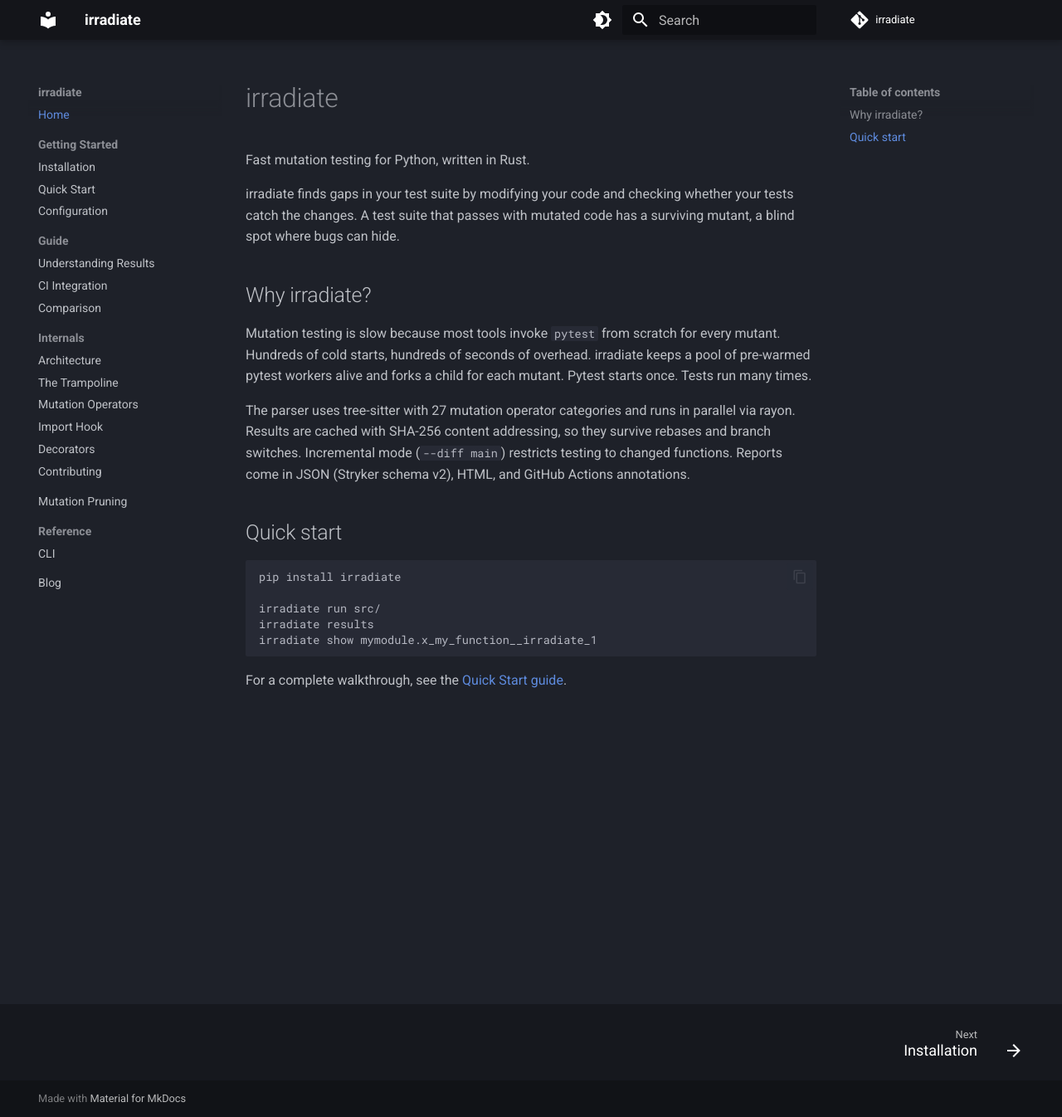
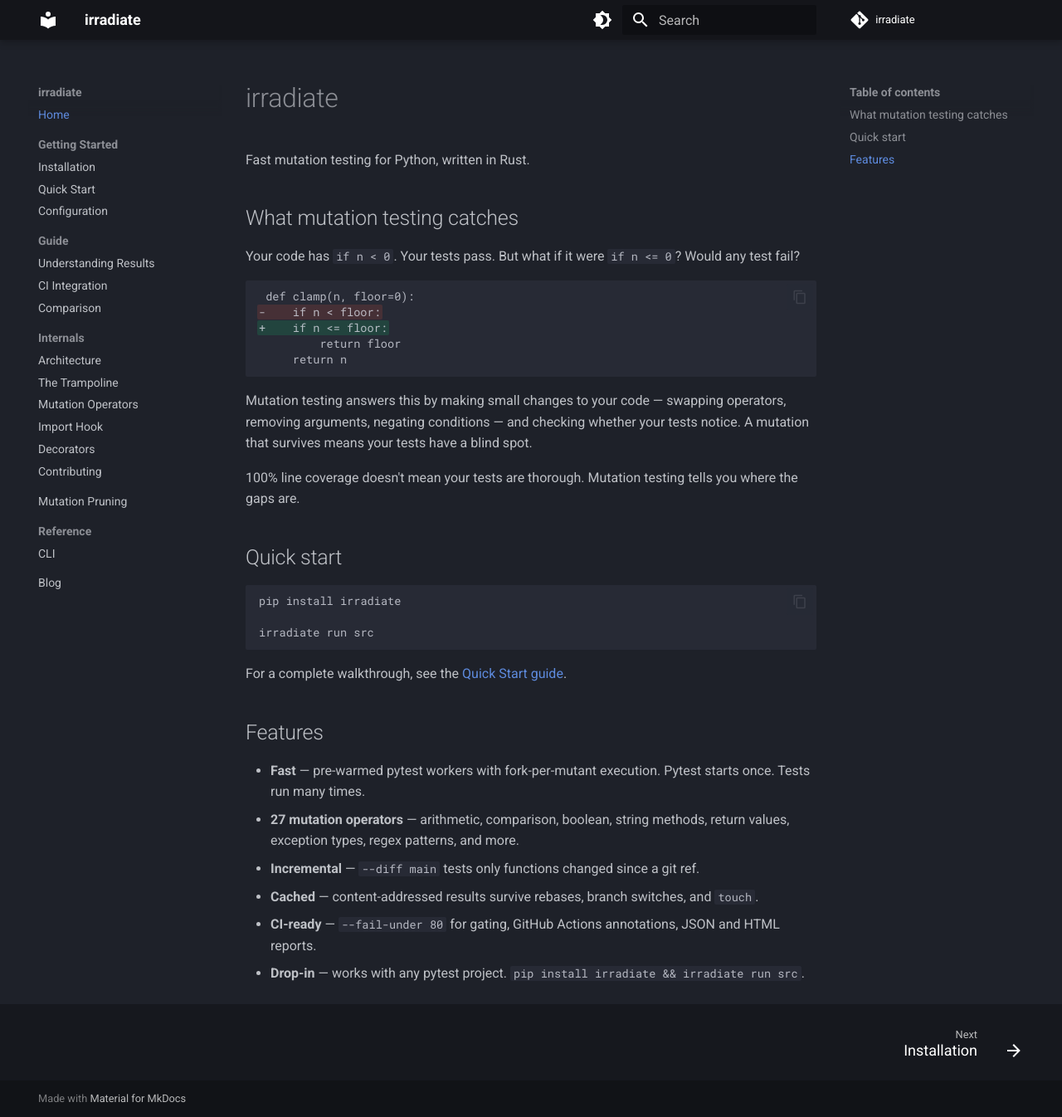
Before and after one commit to nwyin/irradiate, an MkDocs documentation site: the page built from docs/index.md, in a window 1280 px wide and 1346 px high. Shown: the whole window at 83% size. Built offline with MkDocs 1.6.1 and Material for MkDocs 9.7.7, drawn with Linux system fonts in a browser that asks for light colours; comment, search, counter and statistics services are not loaded.

Commit message:
more updates

````diff
--- a/docs/index.md
+++ b/docs/index.md
@@ -2,22 +2,37 @@
 
 Fast mutation testing for Python, written in Rust.
 
-irradiate finds gaps in your test suite by modifying your code and checking whether your tests catch the changes. A test suite that passes with mutated code has a surviving mutant, a blind spot where bugs can hide.
+## What mutation testing catches
 
-## Why irradiate?
+Your code has `if n < 0`. Your tests pass. But what if it were `if n <= 0`? Would any test fail?
 
-Mutation testing is slow because most tools invoke `pytest` from scratch for every mutant. Hundreds of cold starts, hundreds of seconds of overhead. irradiate keeps a pool of pre-warmed pytest workers alive and forks a child for each mutant. Pytest starts once. Tests run many times.
+```diff
+ def clamp(n, floor=0):
+-    if n < floor:
++    if n <= floor:
+         return floor
+     return n
+```
 
-The parser uses tree-sitter with 27 mutation operator categories and runs in parallel via rayon. Results are cached with SHA-256 content addressing, so they survive rebases and branch switches. Incremental mode (`--diff main`) restricts testing to changed functions. Reports come in JSON (Stryker schema v2), HTML, and GitHub Actions annotations.
+Mutation testing answers this by making small changes to your code — swapping operators, removing arguments, negating conditions — and checking whether your tests notice. A mutation that survives means your tests have a blind spot.
+
+100% line coverage doesn't mean your tests are thorough. Mutation testing tells you where the gaps are.
 
 ## Quick start
 
 ```bash
 pip install irradiate
 
-irradiate run src/
-irradiate results
-irradiate show mymodule.x_my_function__irradiate_1
+irradiate run src
 ```
 
 For a complete walkthrough, see the [Quick Start guide](getting-started/quickstart.md).
+
+## Features
+
+- **Fast** — pre-warmed pytest workers with fork-per-mutant execution. Pytest starts once. Tests run many times.
+- **27 mutation operators** — arithmetic, comparison, boolean, string methods, return values, exception types, regex patterns, and more.
+- **Incremental** — `--diff main` tests only functions changed since a git ref.
+- **Cached** — content-addressed results survive rebases, branch switches, and `touch`.
+- **CI-ready** — `--fail-under 80` for gating, GitHub Actions annotations, JSON and HTML reports.
+- **Drop-in** — works with any pytest project. `pip install irradiate && irradiate run src`.
````
Also changed, not shown: docs/getting-started/configuration.md (+13 -0 lines), docs/guide/ci-integration.md (+42 -42 lines), docs/guide/comparison.md (+14 -14 lines), docs/guide/understanding-results.md (+7 -7 lines), docs/reference/cli.md (+2 -1 lines).
